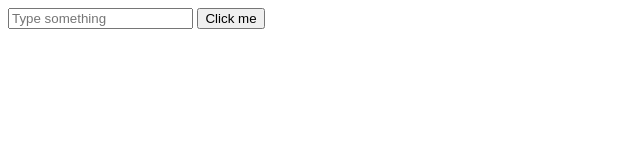
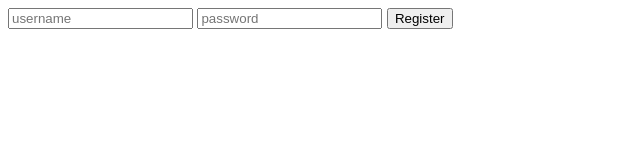
Before and after one commit to jaysitapara/Self_Study, a plain HTML site: page JavaScript/index.html in a window 1280 px wide. Shown: the whole page, without its empty margins (0-640 px from the left). Drawn offline with Linux system fonts and the light colour scheme.

Commit message:
more events add

```diff
--- a/JavaScript/index.html
+++ b/JavaScript/index.html
@@ -62,9 +62,15 @@
     <!-- <h1>Use of this</h1>
     <h2>demo</h2>
     <p>Lorem ipsum dolor sit amet consectetur adipisicing elit. Atque, provident.</p> -->
-    <input placeholder="Type something">
-    <button>Click me</button>
+    <!-- <input placeholder="Type something">
+    <button>Click me</button> -->
     <!-- <div class="box"></div> -->
+
+    <form action="/action">
+      <input placeholder="username" type="text" id="user">
+      <input placeholder="password" type="password" id="password">
+      <button>Register</button>
+    </form>
 
     <script src="./app.js"></script>
   </body>
```
Also changed, not shown: JavaScript/app.js (+30 -3 lines).
